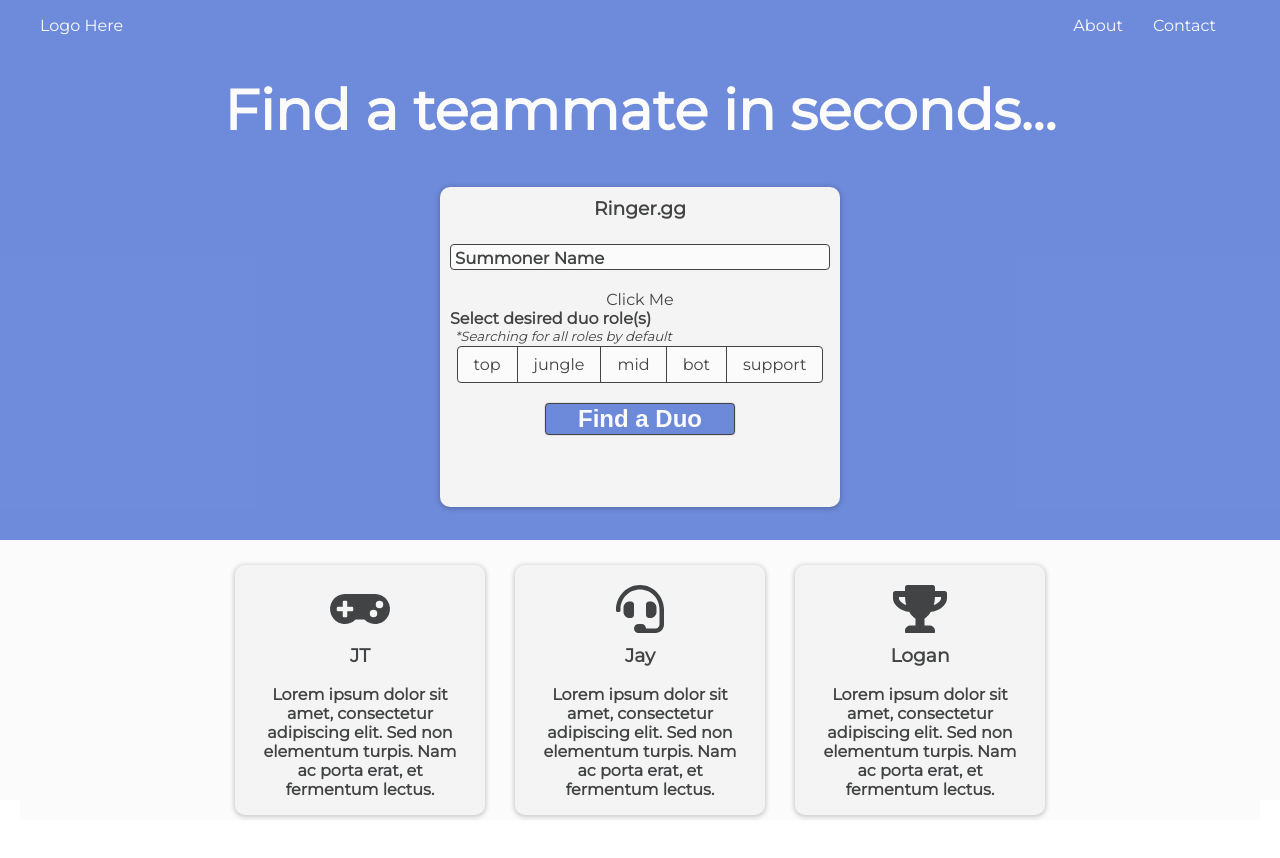
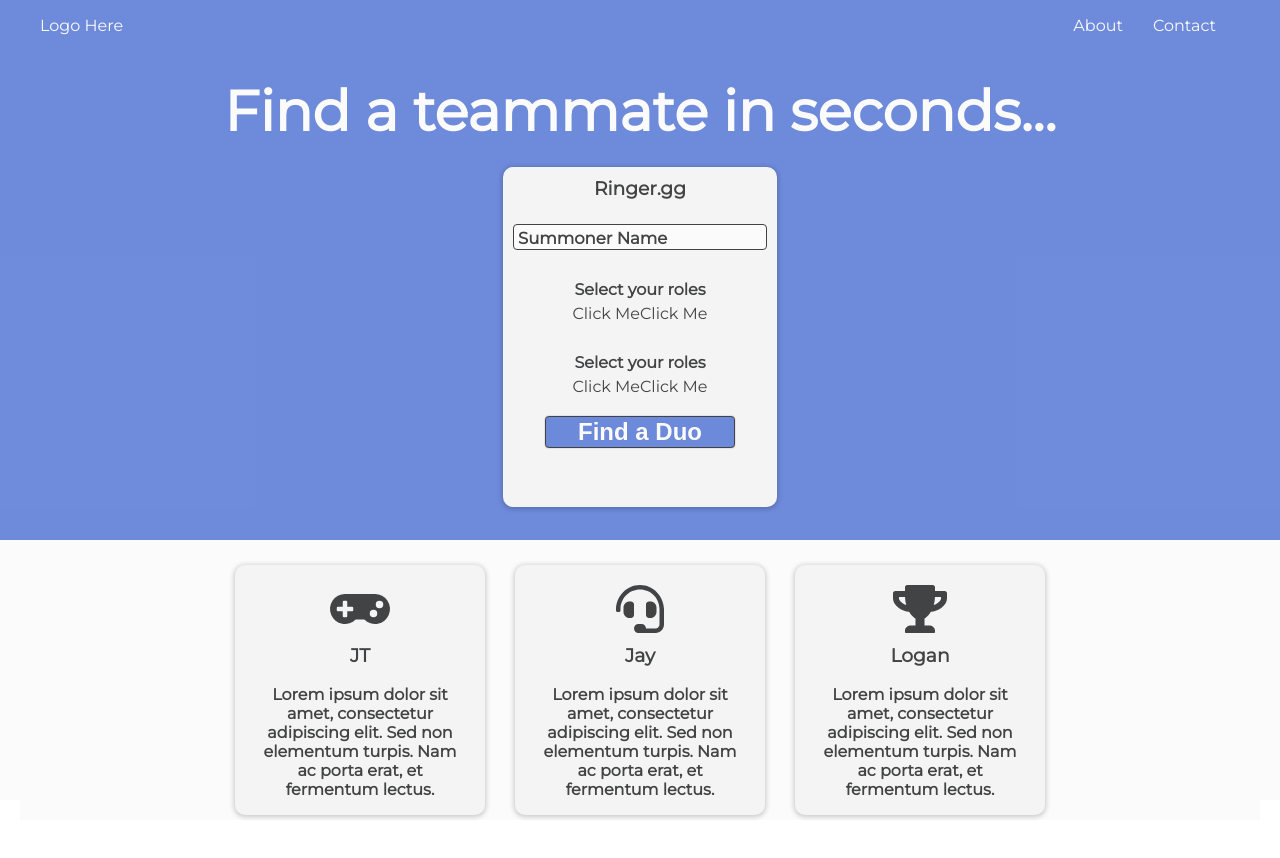
Before and after one commit to jayvickers/ringer, a React app: page / in a window 1280 px wide. Built offline with nearby package versions, Linux system fonts and the light colour scheme.

Commit message:
pull in changes

```diff
--- a/src/App.less
+++ b/src/App.less
@@ -6,7 +6,10 @@
   display: inline-block;
   background-size: cover;
   background-color: @off-white-background-2;
-
+  h1 {
+    margin-bottom: 0;
+    margin-top: 0;
+  }
   .ringer-input-container {
     margin: 0 12px 20px 0;
 
@@ -15,12 +18,12 @@
     display: flex;
     flex-direction: column;
 
-    h4 {
-      margin: 0px auto 10px 0;
-      &.has-sub-header {
-        margin-bottom: 0px;
-      }
-    }
+    // h4 {
+    //   margin: 0px auto 10px 0;
+    //   &.has-sub-header {
+    //     margin-bottom: 0px;
+    //   }
+    // }
 
     h5 {
       margin: 0 auto 2px 5px;
--- a/src/components/ActionPane/ActionPane.jsx
+++ b/src/components/ActionPane/ActionPane.jsx
@@ -3,7 +3,7 @@ import PropTypes from "prop-types";
 import MultipleChoiceSelect from "../Shared/MultipleChoiceSelect/MultipleChoiceSelect";
 import TextInput from "../Shared/TextInput/TextInput";
 import SubmitButton from "../Shared/SubmitButton/SubmitButton";
-import RoleSelector from "../Shared/RoleSelector/RoleSelector";
+import RoleInputContainer from "../Shared/RoleInputContainer/RoleInputContainer";
 import "./_action-pane.less";
 
 const ActionPane = props => {
@@ -34,12 +34,11 @@ const ActionPane = props => {
   };
 
   const getRolesPlayed = () => {
-    //return <MultipleChoiceSelect />;
-    return <RoleSelector />;
+    return <RoleInputContainer />;
   };
 
   const getRolesSearching = () => {
-    return <MultipleChoiceSelect lfRoles />;
+    return <RoleInputContainer lfRoles />;
   };
 
   const getSubmitButton = () => {
--- a/src/components/ActionPane/_action-pane.less
+++ b/src/components/ActionPane/_action-pane.less
@@ -2,8 +2,9 @@
 
 .action-pane {
   display: flex;
-  width: 400px;
-  height: 340px;
+  flex: 1 1 auto;
+  max-width: 400px;
+  max-height: 340px;
   background-color: @off-white-background;
   margin: 5px auto 33px;
   transition: box-shadow 150ms ease-in;
@@ -34,4 +35,10 @@
   h3 {
     margin: auto 0;
   }
+  h4 {
+    margin-top: 10px;
+    margin-bottom: 5px;
+    margin-left: auto;
+    margin-right: auto;
+  }
 }
--- /dev/null
+++ b/src/components/Shared/RoleInputContainer/RoleInputContainer.jsx
@@ -0,0 +1,36 @@
+import React, { useState } from "react";
+import PropTypes from "prop-types";
+import RoleSelector from "../RoleSelector/RoleSelector";
+import "./_role-input-container.less";
+
+const RoleInputContainer = props => {
+  const [state, setState] = useState({
+    popupOpen: false,
+    primaryRole: null
+  });
+
+  // const handleClick = () => {
+  //   setState({ popupOpen: true });
+  // };
+
+  // const setPrimaryRole = (e, inputRole) => {
+  //   e.stopPropagation();
+  //   setState({ primaryRole: inputRole });
+  // };
+
+  return (
+    <div className="ringer-input-container">
+      <h4>Select your roles</h4>
+      <div className="role-input-container">
+        <RoleSelector />
+        <RoleSelector />
+      </div>
+    </div>
+  );
+};
+
+RoleInputContainer.propTypes = {
+  lfRoles: PropTypes.bool
+};
+
+export default RoleInputContainer;
--- /dev/null
+++ b/src/components/Shared/RoleInputContainer/_role-input-container.less
@@ -0,0 +1,14 @@
+@import "../../_globalstyle/_ringer-variables.less";
+
+.role-input-container {
+  display: flex;
+  flex-direction: row;
+  margin-left: auto;
+  margin-right: auto;
+  h4 {
+    margin-top: 10px;
+    margin-bottom: 5px;
+    margin-left: auto;
+    margin-right: auto;
+  }
+}
--- a/src/components/Shared/RoleSelector/_role-option.less
+++ b/src/components/Shared/RoleSelector/_role-option.less
@@ -6,7 +6,7 @@
   flex-direction: column;
   max-height: 75px;
   &.fill {
-    margin-left: -58% !important;
+    margin-left: -56% !important;
     margin-top: 65% !important;
     width: 0 !important;
     .role-label {
--- a/src/components/Shared/RoleSelector/_role-selector.less
+++ b/src/components/Shared/RoleSelector/_role-selector.less
@@ -8,29 +8,30 @@
 
 .role-selector-container {
   #popUpDiv {
-    &:before {
-      left: 0;
-      right: 0;
-      z-index: 1;
-      display: block;
-      background-image: url(http://www.yosemitehikes.com/images/wallpaper/yosemitehikes.com-valley-winter-1366x768.jpg);
-      -webkit-filter: blur(10px);
-      -moz-filter: blur(10px);
-      -o-filter: blur(10px);
-      -ms-filter: blur(10px);
-      filter: blur(8px);
-      position: fixed;
-      width: 100%;
-      height: 100%;
-      content: "";
-      z-index: -1;
-    }
+    // &:before {
+    //   left: 0;
+    //   right: 0;
+    //   z-index: 1;
+    //   display: block;
+    //   background-image: url(http://www.yosemitehikes.com/images/wallpaper/yosemitehikes.com-valley-winter-1366x768.jpg);
+    //   -webkit-filter: blur(10px);
+    //   -moz-filter: blur(10px);
+    //   -o-filter: blur(10px);
+    //   -ms-filter: blur(10px);
+    //   filter: blur(8px);
+    //   position: fixed;
+    //   width: 100%;
+    //   height: 100%;
+    //   content: "";
+    //   z-index: -1;
+    // }
     position: absolute;
     width: 100%;
     height: 100%;
     z-index: 100;
 
-    background-color: rgba(0, 0, 0, 0.7);
+    background-color: rgba(0, 0, 0, 0.95);
+    box-shadow: inset 0 0 0 3000px rgba(255, 255, 255, 0.3);
     display: none;
     top: 0;
     left: 0;
--- a/src/components/Shared/SubmitButton/_submit-button.less
+++ b/src/components/Shared/SubmitButton/_submit-button.less
@@ -2,7 +2,7 @@
 
 .submit-button-container {
   button {
-    width: 50%;
+    width: 75%;
     border-radius: @input-border-radius;
     font-size: 24px;
     background-color: @blue-bg-color;
--- a/src/components/TopPane/_top-pane.less
+++ b/src/components/TopPane/_top-pane.less
@@ -13,7 +13,6 @@
 
     h1 {
       font-size: 3.5em;
-      margin-top: 2vh;
     }
   }
   .top-pane-action-container {
```
Also changed, not shown: 1 other file (tests, documents, lock files or other folders).
